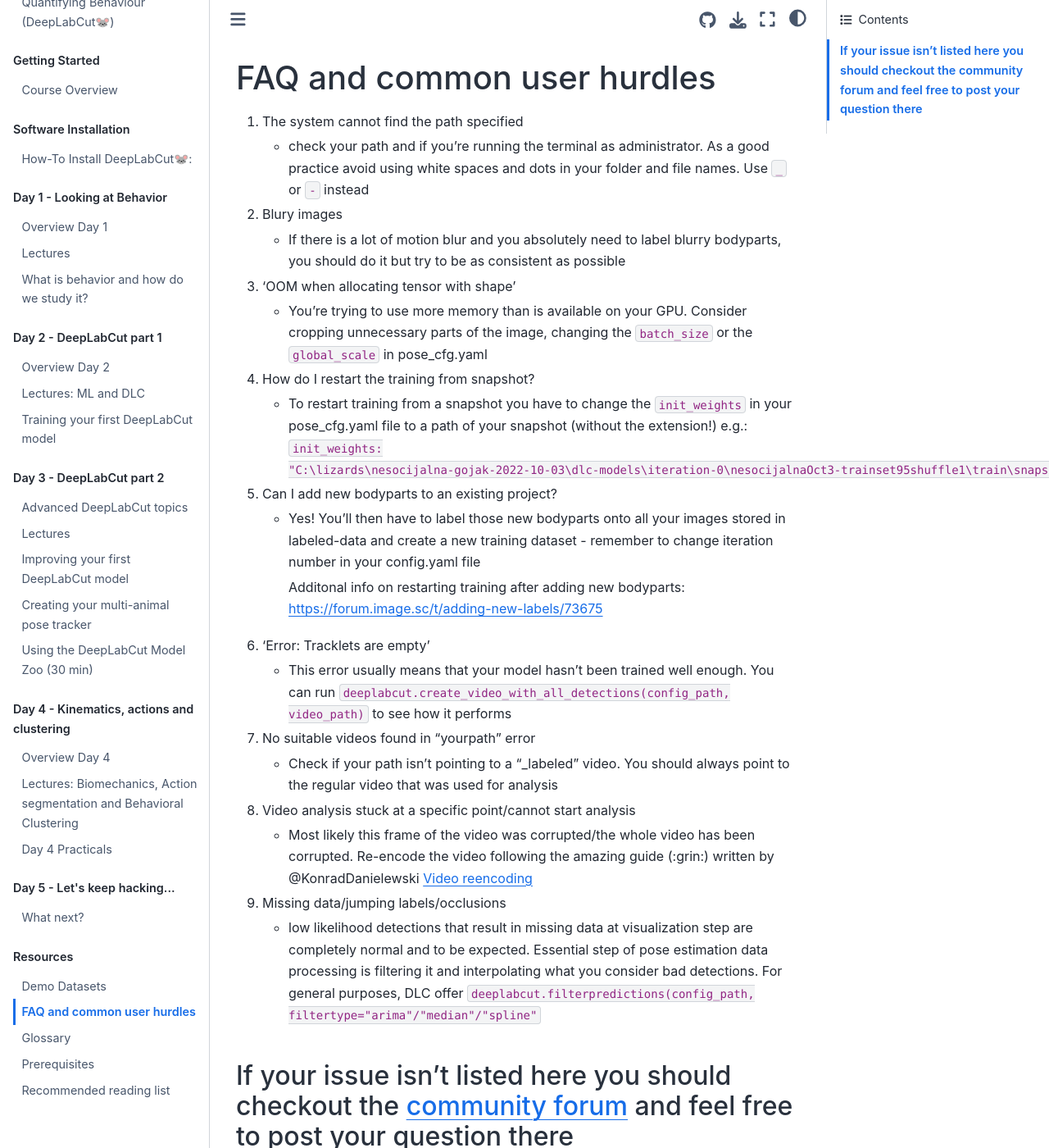
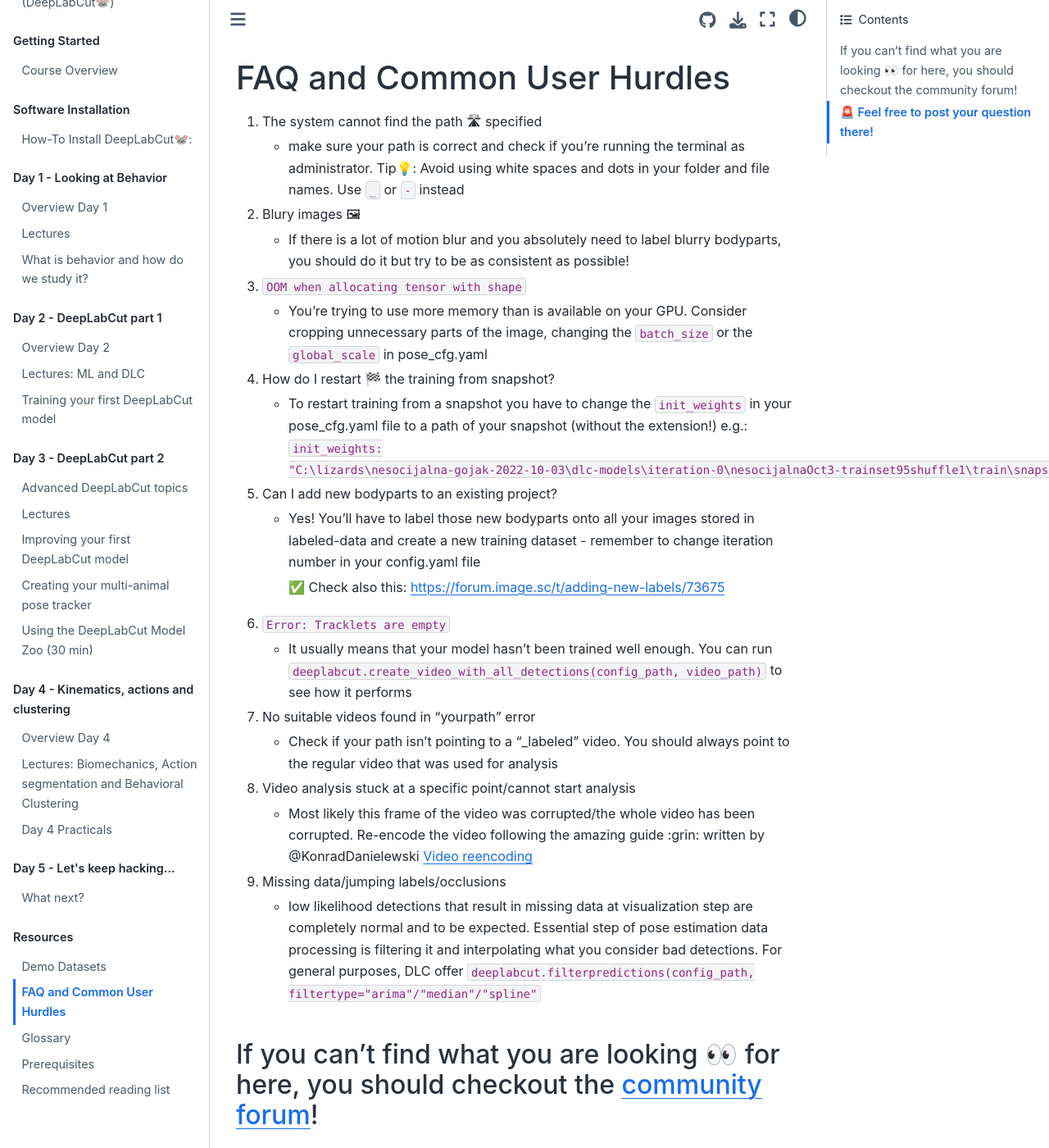
Before and after one commit to AlexEMG/DLC-Cajal-Course, a Jupyter Book: the page built from content/FAQ.md, in a window 1280 px wide and 1400 px high. Shown: the whole window at 82% size. Built offline with Jupyter Book 1.0.4 settings and Sphinx 7.4.7 and the Sphinx Book theme 1.1.4, drawn with Linux system fonts in a browser that asks for light colours; some of the changed text lies outside the part shown.

Commit message:
Update FAQ.md

```diff
--- a/content/FAQ.md
+++ b/content/FAQ.md
@@ -1,30 +1,42 @@
-# FAQ and common user hurdles
+# FAQ and Common User Hurdles
 
-1) The system cannot find the path specified
-   - check your path and if you're running the terminal as administrator. As a good practice avoid using white spaces and dots in your folder and file names. Use `_` or `-` instead
-2) Blury images
-   - If there is a lot of motion blur and you absolutely need to label blurry bodyparts, you should do it but try to be as consistent as possible
-3) 'OOM when allocating tensor with shape'
+1) The system cannot find the path 🛣 specified
+   - make sure your path is correct and check if you're running the terminal as administrator.
+   Tip💡: Avoid using white spaces and dots in your folder and file names. Use `_` or `-` instead
+
+
+2) Blury images 🖼
+   - If there is a lot of motion blur and you absolutely need to label blurry bodyparts, you should do it but try to be as consistent as possible!
+
+
+3) `OOM when allocating tensor with shape`
    - You're trying to use more memory than is available on your GPU. Consider cropping unnecessary parts of the image, changing the `batch_size` or the `global_scale`
      in pose_cfg.yaml
-4) How do I restart the training from snapshot?
+
+4) How do I restart 🏁 the training from snapshot?
    - To restart training from a snapshot you have to change the `init_weights` in your pose_cfg.yaml file to a path of your snapshot (without the extension!) e.g.:
    `init_weights: "C:\lizards\nesocijalna-gojak-2022-10-03\dlc-models\iteration-0\nesocijalnaOct3-trainset95shuffle1\train\snapshot-100000"`
+
 5) Can I add new bodyparts to an existing project?
-   - Yes! You'll then have to label those new bodyparts onto all your images stored in labeled-data and create a new training dataset - remember to change iteration
+   - Yes! You'll have to label those new bodyparts onto all your images stored in labeled-data and create a new training dataset - remember to change iteration
      number in your config.yaml file
 
-     Additonal info on restarting training after adding new bodyparts: https://forum.image.sc/t/adding-new-labels/73675
-6) 'Error: Tracklets are empty'
-   - This error usually means that your model hasn't been trained well enough. You can run `deeplabcut.create_video_with_all_detections(config_path, video_path)` to
+     ✅ Check also this: https://forum.image.sc/t/adding-new-labels/73675
+
+6) `Error: Tracklets are empty`
+   - It usually means that your model hasn't been trained well enough. You can run `deeplabcut.create_video_with_all_detections(config_path, video_path)` to
      see how it performs
+
 7) No suitable videos found in "yourpath" error
    - Check if your path isn't pointing to a "_labeled" video. You should always point to the regular video that was used for analysis
+
 8) Video analysis stuck at a specific point/cannot start analysis
-   - Most likely this frame of the video was corrupted/the whole video has been corrupted. Re-encode the video following the amazing guide (:grin:) written by @KonradDanielewski
+   - Most likely this frame of the video was corrupted/the whole video has been corrupted. Re-encode the video following the amazing guide :grin: written by @KonradDanielewski
      [Video reencoding](https://deeplabcut.github.io/DeepLabCut/docs/recipes/io.html#tips-on-video-re-encoding-and-preprocessing)
+
 9) Missing data/jumping labels/occlusions
    - low likelihood detections that result in missing data at visualization step are completely normal and to be expected. Essential step of pose estimation data processing
      is filtering it and interpolating what you consider bad detections. For general purposes, DLC offer `deeplabcut.filterpredictions(config_path, filtertype="arima"/"median"/"spline"`
 
-## If your issue isn't listed here you should checkout the [community forum](https://forum.image.sc/tag/deeplabcut) and feel free to post your question there
+## If you can't find what you are looking 👀 for here, you should checkout the [community forum](https://forum.image.sc/tag/deeplabcut)!
+## 🚨 Feel free to post your question there!
```
